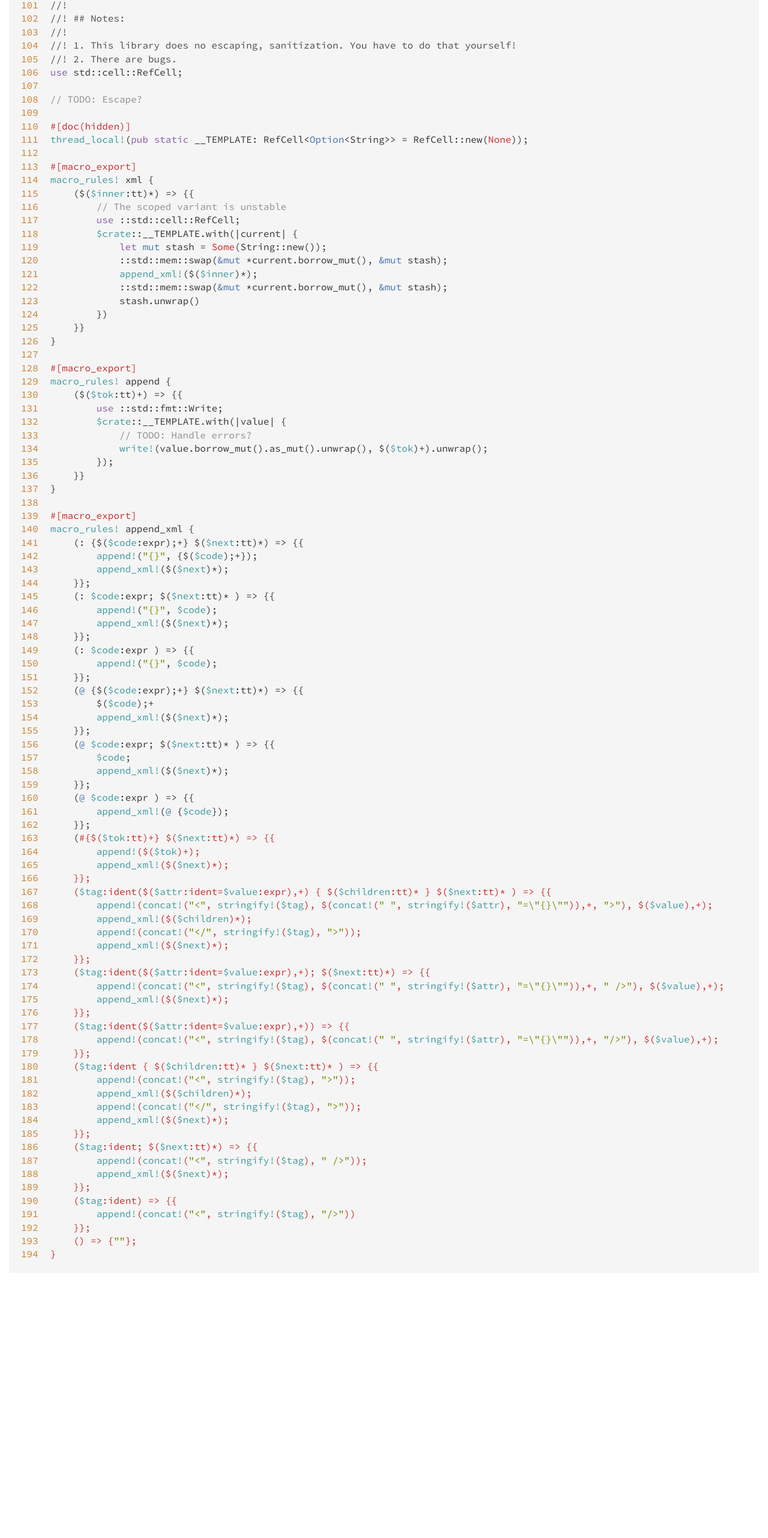
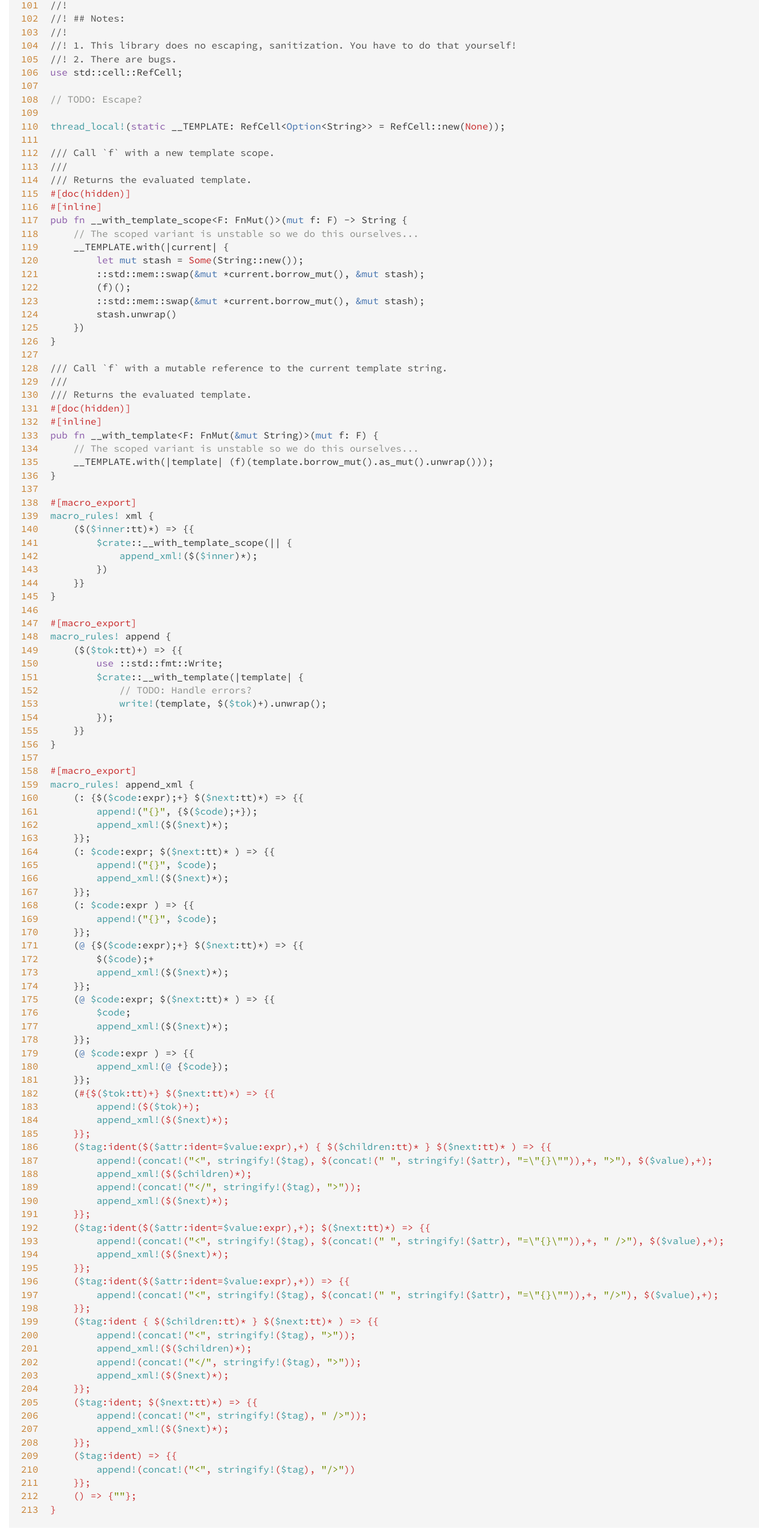
Before and after one commit to Stebalien/horrorshow-rs, a plain HTML site: page src/horrorshow/lib.rs.html in a window 1280 px wide. Shown: the part 2406-4970 px from the top of the page at 60% size. Before the commit the page ends 4579 px from the top, so only its background shows below. Drawn offline with Linux system fonts and the light colour scheme.

Commit message:
Update docs for 065e6684781733e2e3bf5e0137f215f2eec4f383
Export functions instead of statics.

Better hides internals and can be hidden in docs (can't hide thread
local statics).

```diff
--- a/horrorshow/sidebar-items.js
+++ b/horrorshow/sidebar-items.js
@@ -1 +1 @@
-initSidebarItems({"macro":[["append!",""],["append_xml!",""],["xml!",""]],"static":[["__TEMPLATE",""]]});
+initSidebarItems({"macro":[["append!",""],["append_xml!",""],["xml!",""]]});
--- a/search-index.js
+++ b/search-index.js
@@ -1,3 +1,3 @@
 var searchIndex = {};
-searchIndex['horrorshow'] = {"items":[[0,"","horrorshow","# Horrorshow",null,null],[7,"__TEMPLATE","","",null,null],[14,"xml!","","",null,null],[14,"append!","","",null,null],[14,"append_xml!","","",null,null]],"paths":[]};
+searchIndex['horrorshow'] = {"items":[[0,"","horrorshow","# Horrorshow",null,null],[14,"xml!","","",null,null],[14,"append!","","",null,null],[14,"append_xml!","","",null,null]],"paths":[]};
 initSearch(searchIndex);
--- a/src/horrorshow/lib.rs.html
+++ b/src/horrorshow/lib.rs.html
@@ -234,6 +234,25 @@
 <span id="192">192</span>
 <span id="193">193</span>
 <span id="194">194</span>
+<span id="195">195</span>
+<span id="196">196</span>
+<span id="197">197</span>
+<span id="198">198</span>
+<span id="199">199</span>
+<span id="200">200</span>
+<span id="201">201</span>
+<span id="202">202</span>
+<span id="203">203</span>
+<span id="204">204</span>
+<span id="205">205</span>
+<span id="206">206</span>
+<span id="207">207</span>
+<span id="208">208</span>
+<span id="209">209</span>
+<span id="210">210</span>
+<span id="211">211</span>
+<span id="212">212</span>
+<span id="213">213</span>
 </pre><pre class='rust '>
 <span class='doccomment'>//! # Horrorshow</span>
 <span class='doccomment'>//!</span>
@@ -344,20 +363,39 @@
 
 <span class='comment'>// TODO: Escape?</span>
 
+<span class='macro'>thread_local</span><span class='macro'>!</span>(<span class='kw'>static</span> <span class='ident'>__TEMPLATE</span>: <span class='ident'>RefCell</span><span class='op'>&lt;</span><span class='prelude-ty'>Option</span><span class='op'>&lt;</span><span class='ident'>String</span><span class='op'>&gt;&gt;</span> <span class='op'>=</span> <span class='ident'>RefCell</span>::<span class='ident'>new</span>(<span class='prelude-val'>None</span>));
+
+<span class='doccomment'>/// Call `f` with a new template scope.</span>
+<span class='doccomment'>///</span>
+<span class='doccomment'>/// Returns the evaluated template.</span>
 <span class='attribute'>#[<span class='ident'>doc</span>(<span class='ident'>hidden</span>)]</span>
-<span class='macro'>thread_local</span><span class='macro'>!</span>(<span class='kw'>pub</span> <span class='kw'>static</span> <span class='ident'>__TEMPLATE</span>: <span class='ident'>RefCell</span><span class='op'>&lt;</span><span class='prelude-ty'>Option</span><span class='op'>&lt;</span><span class='ident'>String</span><span class='op'>&gt;&gt;</span> <span class='op'>=</span> <span class='ident'>RefCell</span>::<span class='ident'>new</span>(<span class='prelude-val'>None</span>));
+<span class='attribute'>#[<span class='ident'>inline</span>]</span>
+<span class='kw'>pub</span> <span class='kw'>fn</span> <span class='ident'>__with_template_scope</span><span class='op'>&lt;</span><span class='ident'>F</span>: <span class='ident'>FnMut</span>()<span class='op'>&gt;</span>(<span class='kw-2'>mut</span> <span class='ident'>f</span>: <span class='ident'>F</span>) <span class='op'>-&gt;</span> <span class='ident'>String</span> {
+    <span class='comment'>// The scoped variant is unstable so we do this ourselves...</span>
+    <span class='ident'>__TEMPLATE</span>.<span class='ident'>with</span>(<span class='op'>|</span><span class='ident'>current</span><span class='op'>|</span> {
+        <span class='kw'>let</span> <span class='kw-2'>mut</span> <span class='ident'>stash</span> <span class='op'>=</span> <span class='prelude-val'>Some</span>(<span class='ident'>String</span>::<span class='ident'>new</span>());
+        ::<span class='ident'>std</span>::<span class='ident'>mem</span>::<span class='ident'>swap</span>(<span class='kw-2'>&amp;</span><span class='kw-2'>mut</span> <span class='op'>*</span><span class='ident'>current</span>.<span class='ident'>borrow_mut</span>(), <span class='kw-2'>&amp;</span><span class='kw-2'>mut</span> <span class='ident'>stash</span>);
+        (<span class='ident'>f</span>)();
+        ::<span class='ident'>std</span>::<span class='ident'>mem</span>::<span class='ident'>swap</span>(<span class='kw-2'>&amp;</span><span class='kw-2'>mut</span> <span class='op'>*</span><span class='ident'>current</span>.<span class='ident'>borrow_mut</span>(), <span class='kw-2'>&amp;</span><span class='kw-2'>mut</span> <span class='ident'>stash</span>);
+        <span class='ident'>stash</span>.<span class='ident'>unwrap</span>()
+    })
+}
+
+<span class='doccomment'>/// Call `f` with a mutable reference to the current template string.</span>
+<span class='doccomment'>///</span>
+<span class='doccomment'>/// Returns the evaluated template.</span>
+<span class='attribute'>#[<span class='ident'>doc</span>(<span class='ident'>hidden</span>)]</span>
+<span class='attribute'>#[<span class='ident'>inline</span>]</span>
+<span class='kw'>pub</span> <span class='kw'>fn</span> <span class='ident'>__with_template</span><span class='op'>&lt;</span><span class='ident'>F</span>: <span class='ident'>FnMut</span>(<span class='kw-2'>&amp;</span><span class='kw-2'>mut</span> <span class='ident'>String</span>)<span class='op'>&gt;</span>(<span class='kw-2'>mut</span> <span class='ident'>f</span>: <span class='ident'>F</span>) {
+    <span class='comment'>// The scoped variant is unstable so we do this ourselves...</span>
+    <span class='ident'>__TEMPLATE</span>.<span class='ident'>with</span>(<span class='op'>|</span><span class='ident'>template</span><span class='op'>|</span> (<span class='ident'>f</span>)(<span class='ident'>template</span>.<span class='ident'>borrow_mut</span>().<span class='ident'>as_mut</span>().<span class='ident'>unwrap</span>()));
+}
 
 <span class='attribute'>#[<span class='ident'>macro_export</span>]</span>
 <span class='macro'>macro_rules</span><span class='macro'>!</span> <span class='ident'>xml</span> {
     ($(<span class='macro-nonterminal'>$</span><span class='macro-nonterminal'>inner</span>:<span class='ident'>tt</span>)<span class='op'>*</span>) <span class='op'>=&gt;</span> {{
-        <span class='comment'>// The scoped variant is unstable</span>
-        <span class='kw'>use</span> ::<span class='ident'>std</span>::<span class='ident'>cell</span>::<span class='ident'>RefCell</span>;
-        <span class='macro-nonterminal'>$</span><span class='macro-nonterminal'>crate</span>::<span class='ident'>__TEMPLATE</span>.<span class='ident'>with</span>(<span class='op'>|</span><span class='ident'>current</span><span class='op'>|</span> {
-            <span class='kw'>let</span> <span class='kw-2'>mut</span> <span class='ident'>stash</span> <span class='op'>=</span> <span class='prelude-val'>Some</span>(<span class='ident'>String</span>::<span class='ident'>new</span>());
-            ::<span class='ident'>std</span>::<span class='ident'>mem</span>::<span class='ident'>swap</span>(<span class='kw-2'>&amp;</span><span class='kw-2'>mut</span> <span class='op'>*</span><span class='ident'>current</span>.<span class='ident'>borrow_mut</span>(), <span class='kw-2'>&amp;</span><span class='kw-2'>mut</span> <span class='ident'>stash</span>);
+        <span class='macro-nonterminal'>$</span><span class='macro-nonterminal'>crate</span>::<span class='ident'>__with_template_scope</span>(<span class='op'>||</span> {
             <span class='macro'>append_xml</span><span class='macro'>!</span>($(<span class='macro-nonterminal'>$</span><span class='macro-nonterminal'>inner</span>)<span class='op'>*</span>);
-            ::<span class='ident'>std</span>::<span class='ident'>mem</span>::<span class='ident'>swap</span>(<span class='kw-2'>&amp;</span><span class='kw-2'>mut</span> <span class='op'>*</span><span class='ident'>current</span>.<span class='ident'>borrow_mut</span>(), <span class='kw-2'>&amp;</span><span class='kw-2'>mut</span> <span class='ident'>stash</span>);
-            <span class='ident'>stash</span>.<span class='ident'>unwrap</span>()
         })
     }}
 }
@@ -366,9 +404,9 @@
 <span class='macro'>macro_rules</span><span class='macro'>!</span> <span class='ident'>append</span> {
     ($(<span class='macro-nonterminal'>$</span><span class='macro-nonterminal'>tok</span>:<span class='ident'>tt</span>)<span class='op'>+</span>) <span class='op'>=&gt;</span> {{
         <span class='kw'>use</span> ::<span class='ident'>std</span>::<span class='ident'>fmt</span>::<span class='ident'>Write</span>;
-        <span class='macro-nonterminal'>$</span><span class='macro-nonterminal'>crate</span>::<span class='ident'>__TEMPLATE</span>.<span class='ident'>with</span>(<span class='op'>|</span><span class='ident'>value</span><span class='op'>|</span> {
+        <span class='macro-nonterminal'>$</span><span class='macro-nonterminal'>crate</span>::<span class='ident'>__with_template</span>(<span class='op'>|</span><span class='ident'>template</span><span class='op'>|</span> {
             <span class='comment'>// TODO: Handle errors?</span>
-            <span class='macro'>write</span><span class='macro'>!</span>(<span class='ident'>value</span>.<span class='ident'>borrow_mut</span>().<span class='ident'>as_mut</span>().<span class='ident'>unwrap</span>(), $(<span class='macro-nonterminal'>$</span><span class='macro-nonterminal'>tok</span>)<span class='op'>+</span>).<span class='ident'>unwrap</span>();
+            <span class='macro'>write</span><span class='macro'>!</span>(<span class='ident'>template</span>, $(<span class='macro-nonterminal'>$</span><span class='macro-nonterminal'>tok</span>)<span class='op'>+</span>).<span class='ident'>unwrap</span>();
         });
     }}
 }
```
Also changed, not shown: horrorshow/index.html (+1 -10 lines), horrorshow/macro.append!.html (+3 -3 lines), horrorshow/macro.append_xml!.html (+1 -1 lines), horrorshow/macro.xml!.html (+2 -8 lines).
